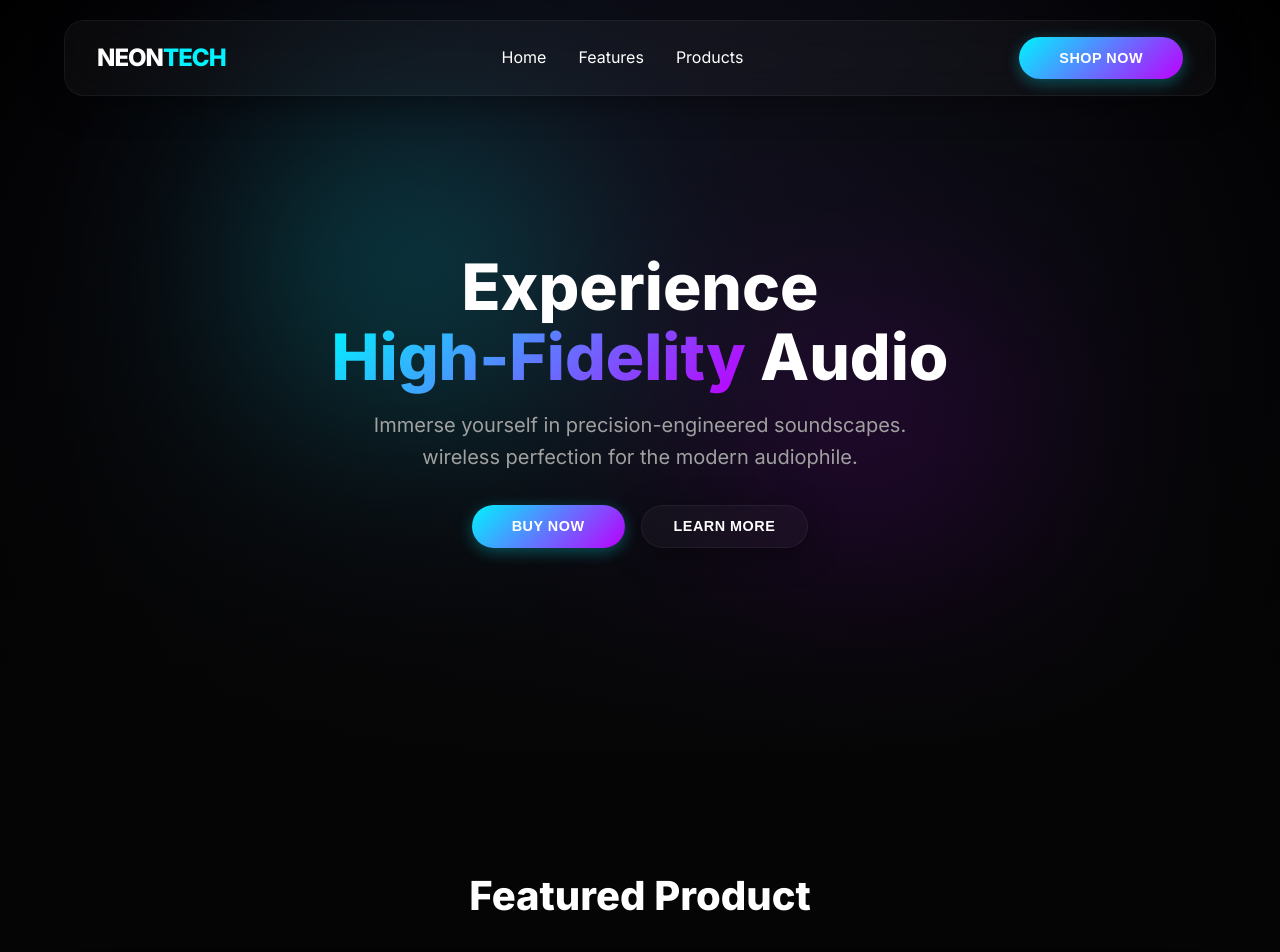
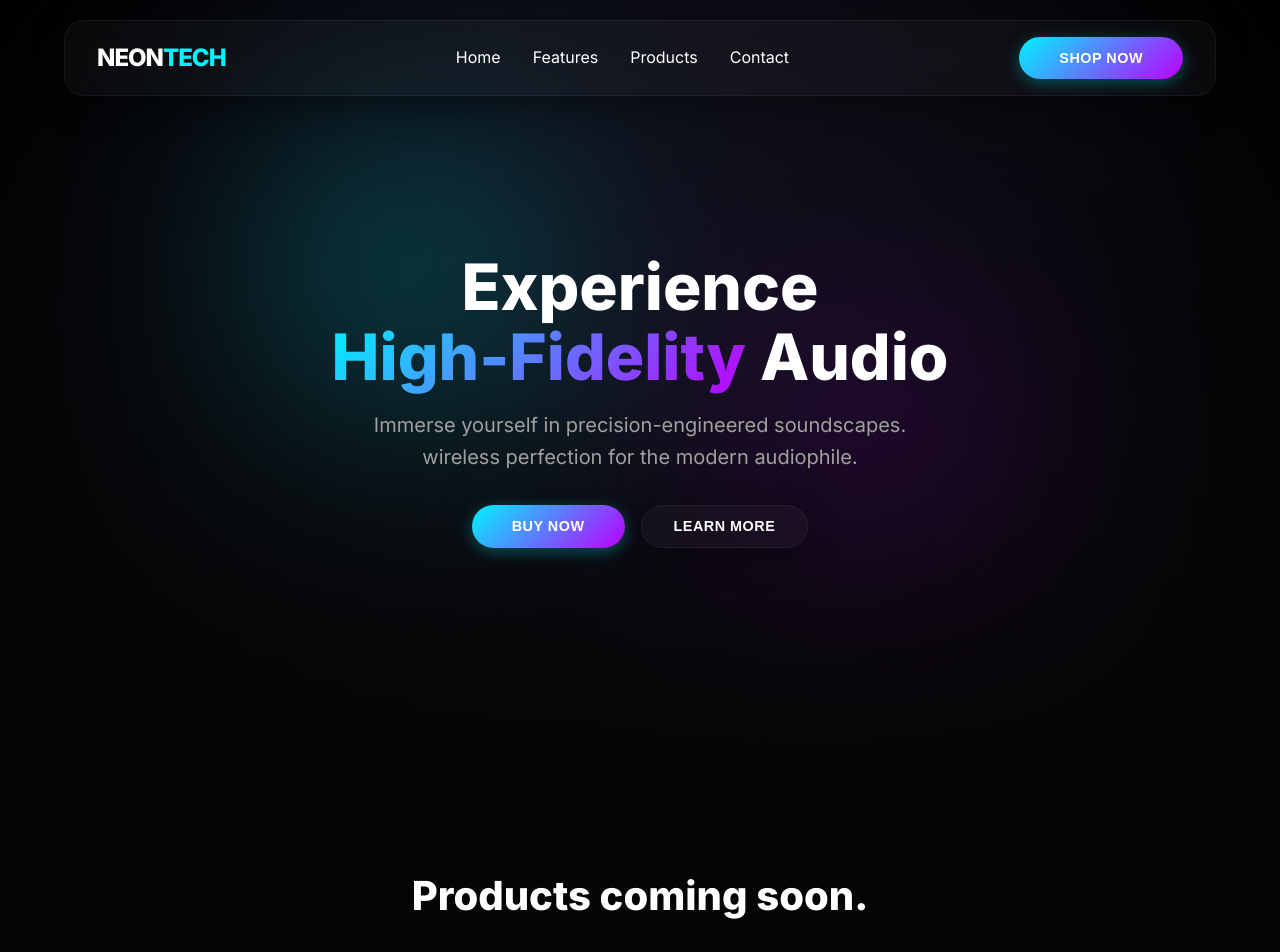
Before and after one commit to ShoteWath/High-Fidelity-Audio, a plain HTML site: page ghost-void-Antigravity-main/index.html in a window 1280 px wide. Shown: the top 952 px of the page. Drawn offline with Linux system fonts and the light colour scheme.

Commit message:
feat: Implement initial structure for the NeonTech shopping page, including navigation, hero, product showcase, features, and testimonials.

```diff
--- a/ghost-void-Antigravity-main/index.html
+++ b/ghost-void-Antigravity-main/index.html
@@ -28,6 +28,7 @@
             <li><a href="#hero">Home</a></li>
             <li><a href="#features">Features</a></li>
             <li><a href="#products">Products</a></li>
+            <li><a href="#contact">Contact</a></li>
         </ul>
         <div style="display: flex; gap: 1rem; align-items: center;">
             <button class="btn btn-primary">Shop Now</button>
@@ -44,6 +45,7 @@
         <a href="#hero" class="mobile-link" style="font-size: 2rem; font-weight: 600;">Home</a>
         <a href="#features" class="mobile-link" style="font-size: 2rem; font-weight: 600;">Features</a>
         <a href="#products" class="mobile-link" style="font-size: 2rem; font-weight: 600;">Products</a>
+        <a href="#contact" class="mobile-link" style="font-size: 2rem; font-weight: 600;">Contact</a>
         <button id="close-menu-btn"
             style="position: absolute; top: 2rem; right: 2rem; background: none; border: none; color: white; font-size: 2rem; cursor: pointer;">&times;</button>
     </div>
@@ -87,7 +89,7 @@
         </div>
     </section>
     <section id="products" class="container" style="padding-top: 4rem; padding-bottom: 4rem;">
-        <h2 style="font-size: 2.5rem; margin-bottom: 3rem; text-align: center;">Featured Product</h2>
+        <h2 style="font-size: 2.5rem; margin-bottom: 3rem; text-align: center;"> Products coming soon.</h2>
         <div class="glass-panel"
             style="display: grid; grid-template-columns: 1fr 1fr; gap: 2rem; padding: 3rem; align-items: center;">
             <div class="product-image"
@@ -111,7 +113,6 @@
             </div>
         </div>
     </section>
-
     <!-- Product Showcase -->
     <section id="products" class="container" style="padding-top: 4rem; padding-bottom: 4rem;">
         <h2 style="font-size: 2.5rem; margin-bottom: 3rem; text-align: center;">Featured Products</h2>
```
